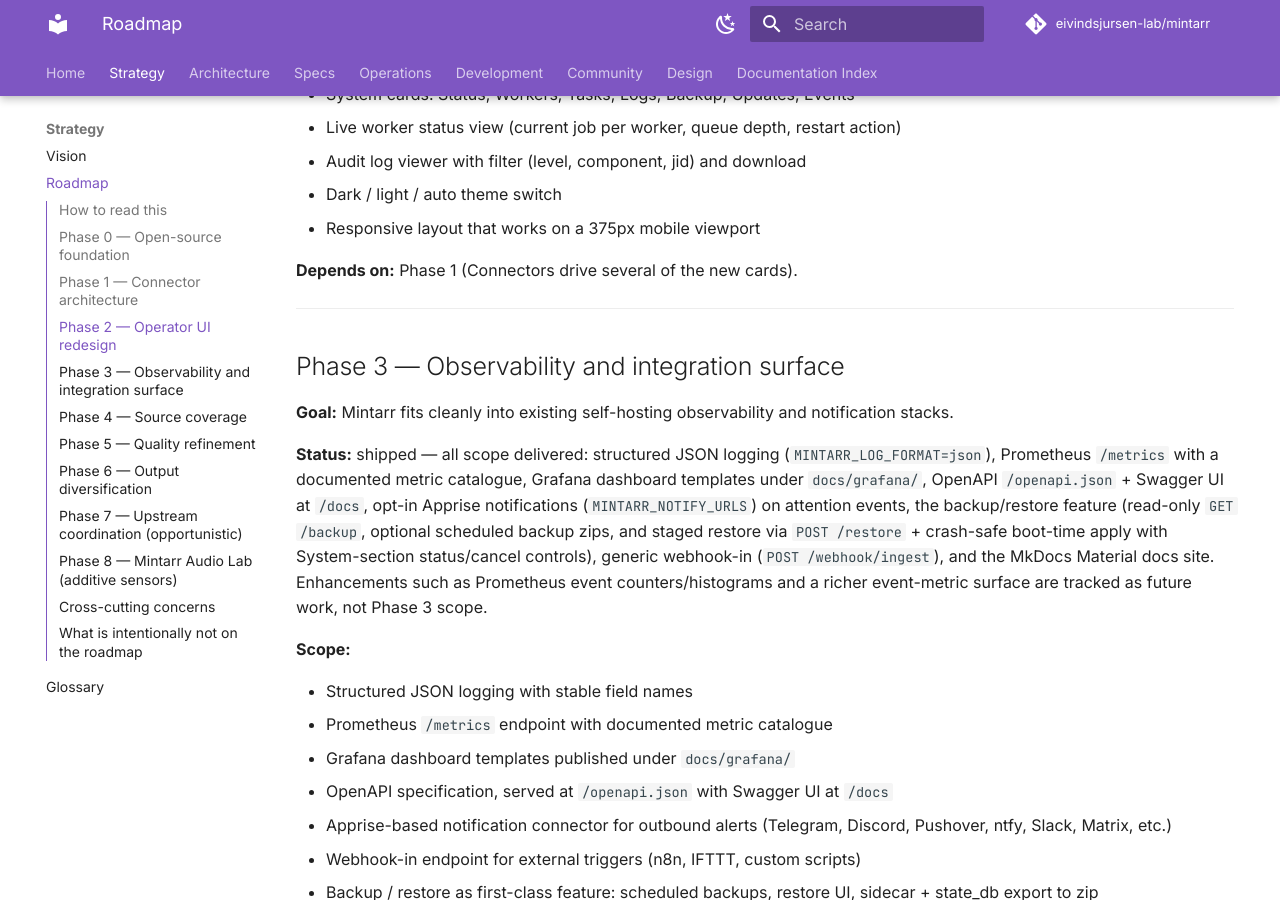
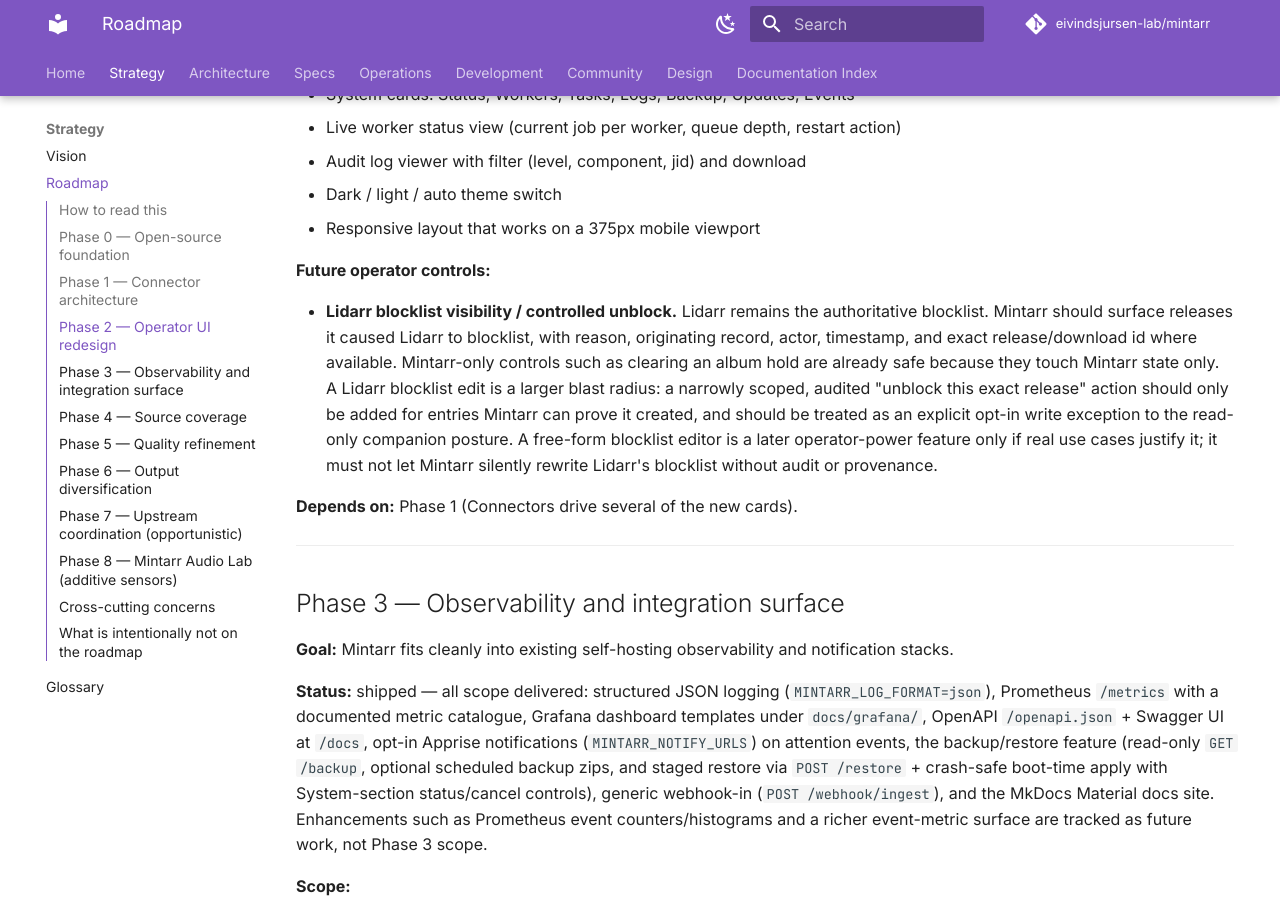
Before and after one commit to VectorOfDoubt/mintarr, an MkDocs documentation site: the page built from docs/strategy/ROADMAP.md, in a window 1280 px wide and 900 px high, scrolled down 2252 px. Built offline with MkDocs 1.6.1 and Material for MkDocs 9.7.7, drawn with Linux system fonts in a browser that asks for light colours; comment, search, counter and statistics services are not loaded; some of the changed text lies outside the part shown.

Commit message:
docs: track blocklist operator controls (#168)
Co-authored-by: Eivind Sjursen <eivind.sjursen@gmail.com>

```diff
--- a/docs/strategy/ROADMAP.md
+++ b/docs/strategy/ROADMAP.md
@@ -80,6 +80,20 @@
 - Audit log viewer with filter (level, component, jid) and download
 - Dark / light / auto theme switch
 - Responsive layout that works on a 375px mobile viewport
+
+**Future operator controls:**
+
+- **Lidarr blocklist visibility / controlled unblock.** Lidarr remains the
+  authoritative blocklist. Mintarr should surface releases it caused Lidarr to
+  blocklist, with reason, originating record, actor, timestamp, and exact
+  release/download id where available. Mintarr-only controls such as clearing an
+  album hold are already safe because they touch Mintarr state only. A Lidarr
+  blocklist edit is a larger blast radius: a narrowly scoped, audited "unblock
+  this exact release" action should only be added for entries Mintarr can prove
+  it created, and should be treated as an explicit opt-in write exception to the
+  read-only companion posture. A free-form blocklist editor is a later
+  operator-power feature only if real use cases justify it; it must not let
+  Mintarr silently rewrite Lidarr's blocklist without audit or provenance.
 
 **Depends on:** Phase 1 (Connectors drive several of the new cards).
 
@@ -218,6 +232,7 @@
 |---|---|
 | Multi-Lidarr-version support | `lidarr/v1/client.py`, capability probing at boot, mock fixtures in CI, designed in Phase 0 specs, exercised in every phase |
 | API versioning | SemVer on `SourceAdapter`, `ConnectorManifest`, `SidecarFormat`, HTTP API; each version is a separate spec document, [ADR-0004](../architecture/adr/0004-api-versioning-semver.md) |
+| Lidarr blocklist authority | Lidarr's blocklist stays source of truth. Mintarr records and explains blocklist operations it initiates, reflects Lidarr state where the API allows it, and only offers controlled, audited release-specific unblock/edit actions after provenance is known. |
 | Security | Threat model in [SECURITY_MODEL.md](../architecture/SECURITY_MODEL.md), public vulnerability disclosure via [SECURITY.md](https://github.com/eivindsjursen-lab/mintarr/blob/main/SECURITY.md), no Docker socket mount, secrets never browser-visible |
 | Documentation | Every phase ships docs as part of the deliverable. Design docs use the F-number convention. ADRs cover locked decisions. Operator-facing docs follow the layout in [MINTARR_DOCUMENTATION_INDEX.md](../MINTARR_DOCUMENTATION_INDEX.md). |
 
```
